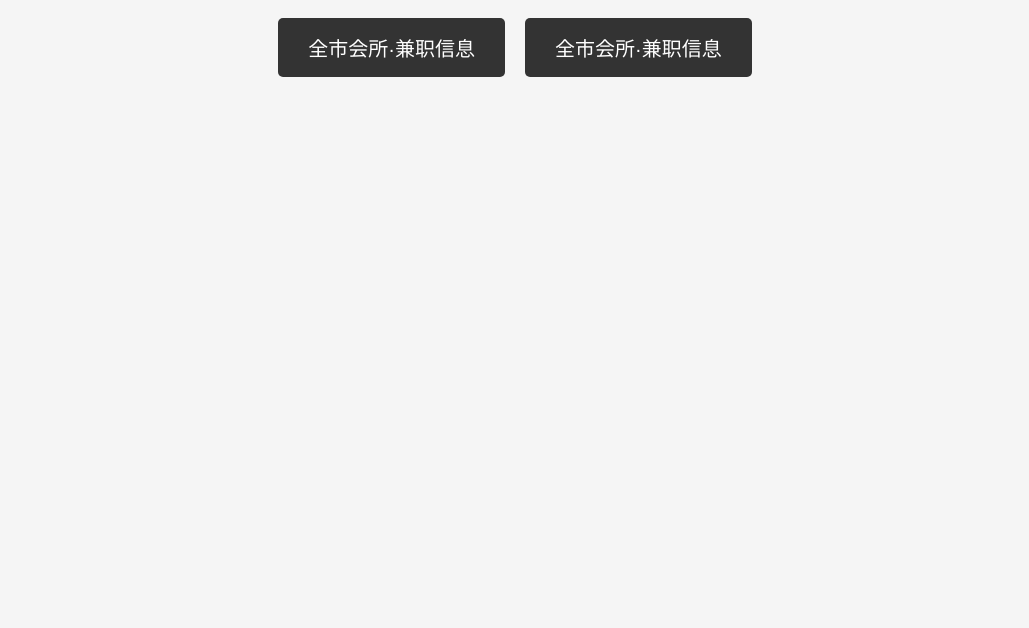
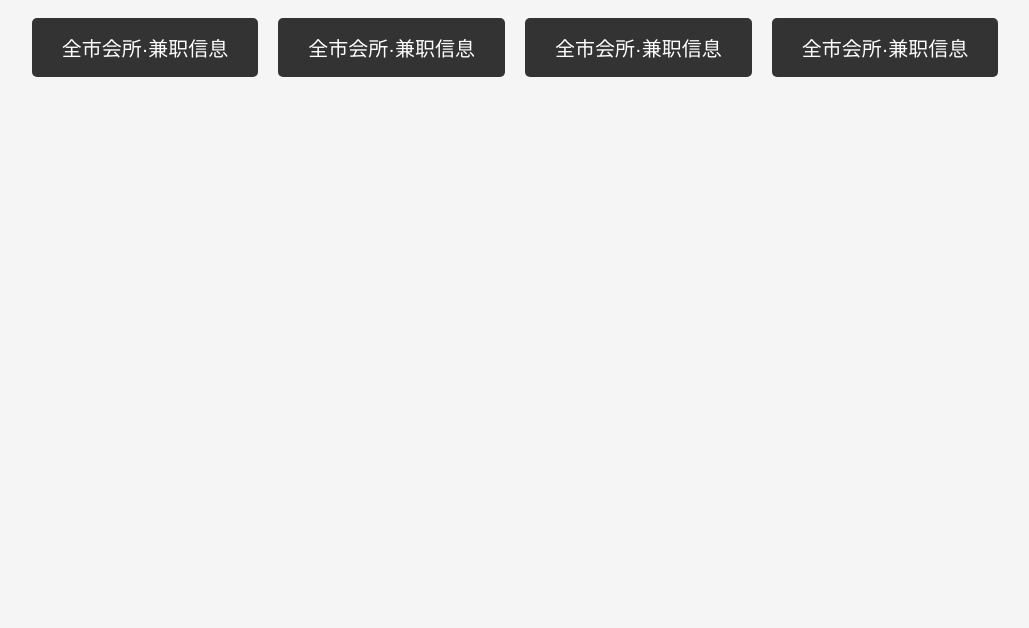
Before and after one commit to fanhuayule/chengdu, a plain HTML site: page index.htm in a window 1280 px wide. Shown: the part 172-800 px from the top of the page, without its empty margins (125-1154 px from the left). Drawn offline with Linux system fonts and the light colour scheme.

Commit message:
Update index.htm

```diff
--- a/index.htm
+++ b/index.htm
@@ -51,6 +51,8 @@
     <div class="link-container">
         <a href="https://fanhuayule.github.io/github.io/api/?url=https://cd.fanhua02.cc/" target="_blank">全市会所·兼职信息</a>
         <a href="https://fanhuayule.github.io/github.io/api/?url=https://cd.fanhua02.cc/" target="_blank">全市会所·兼职信息</a>
+        <a href="https://fanhuayule.github.io/github.io/api/?url=https://cd.fanhua02.cc/" target="_blank">全市会所·兼职信息</a>
+        <a href="https://fanhuayule.github.io/github.io/api/?url=https://cd.fanhua02.cc/" target="_blank">全市会所·兼职信息</a>
   </div>
 </body>
 </html>
```
